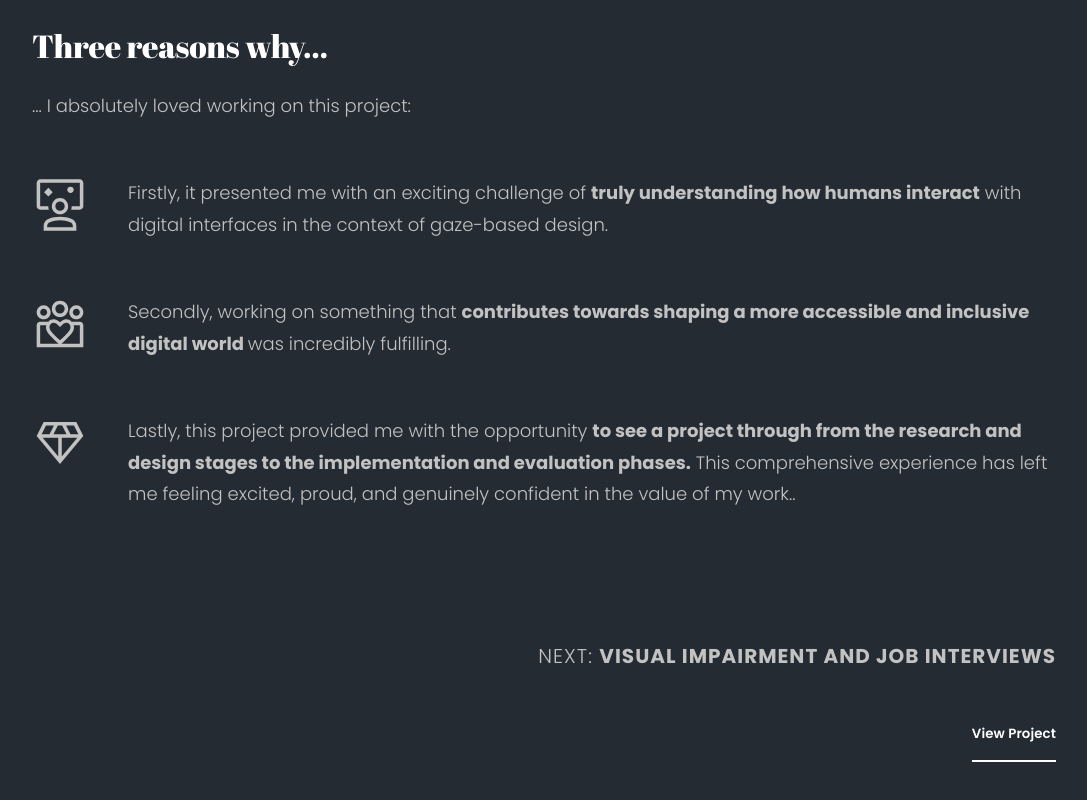
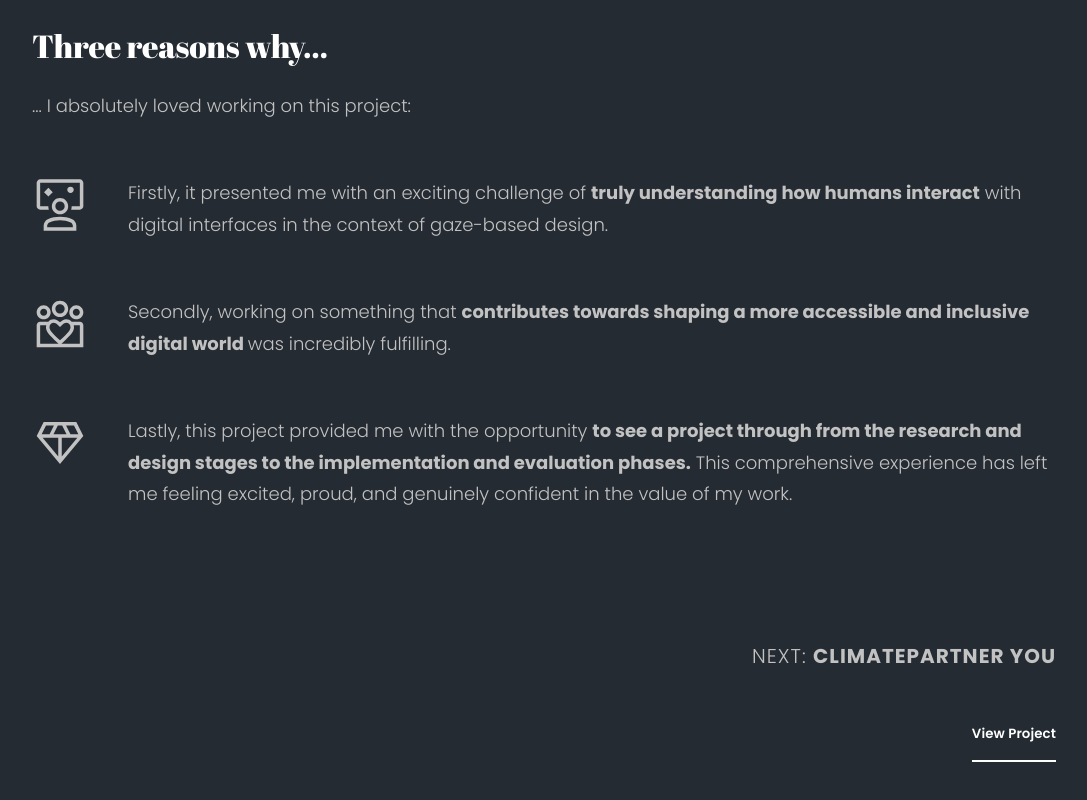
Before and after one commit to catherinekago/catherinekago.github.io, a React (Create React App) app in the folder ux-portfolio/: page /#/surveye in a window 1280 px wide. Shown: the part 7495-8295 px from the top of the page, without its empty margins (96-1183 px from the left). Built offline with nearby package versions, Linux system fonts and the light colour scheme.

Commit message:
Exchange project link

```diff
--- a/ux-portfolio/src/pages/case-studies/SurvEye.jsx
+++ b/ux-portfolio/src/pages/case-studies/SurvEye.jsx
@@ -515,7 +515,7 @@ const SurvEye = () => {
             implementation and evaluation phases.
           </span>{" "}
           This comprehensive experience has left me feeling excited, proud, and
-          genuinely confident in the value of my work..
+          genuinely confident in the value of my work.
         </p>
       ),
     },
@@ -597,9 +597,9 @@ const SurvEye = () => {
       />
 
       <NextProject
-        project="Visual Impairment and Job Interviews"
+        project="ClimatePartner You"
         button="View Project"
-        link="/mvp"
+        link="/cp-you"
       />
     </>
   );
```
